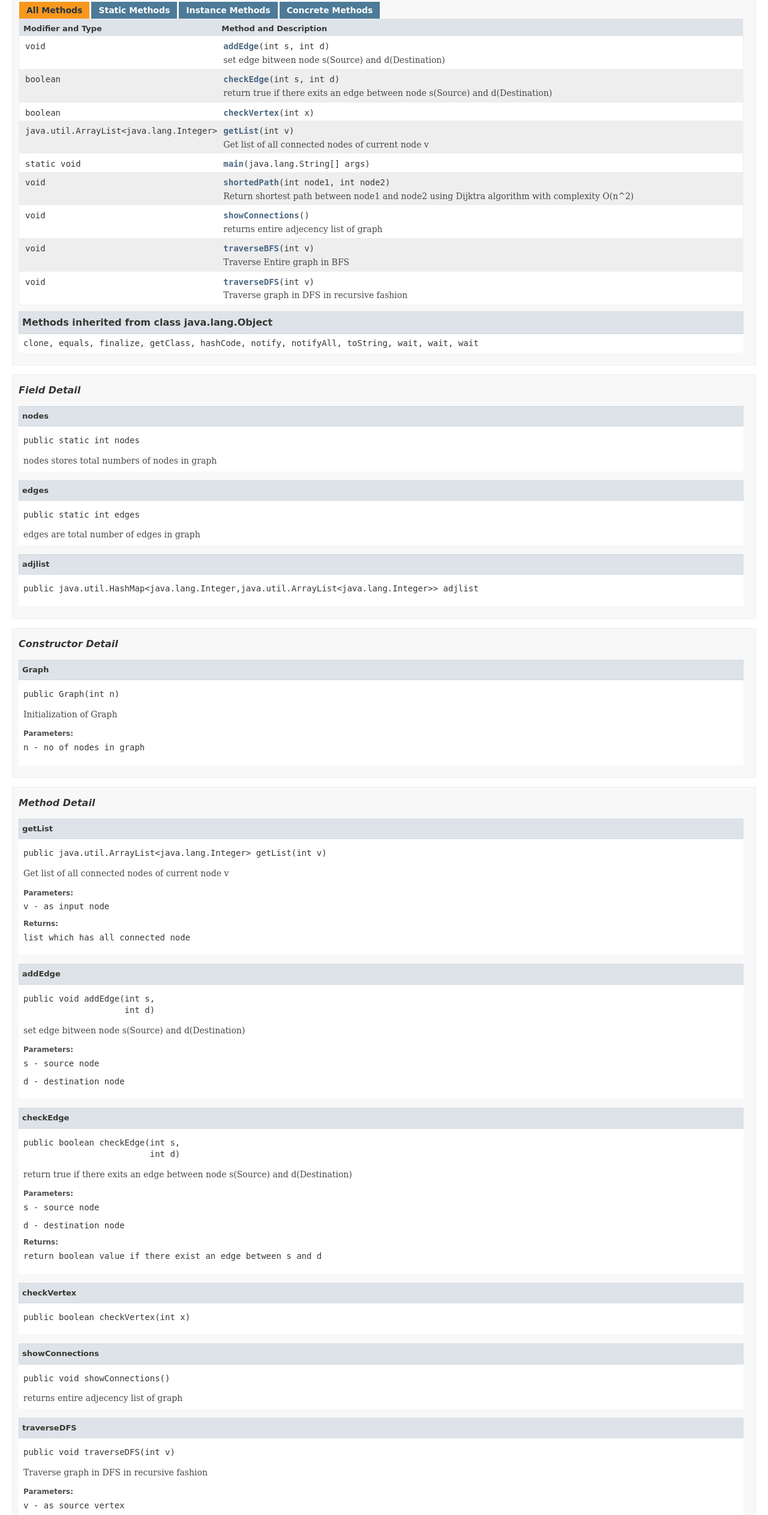
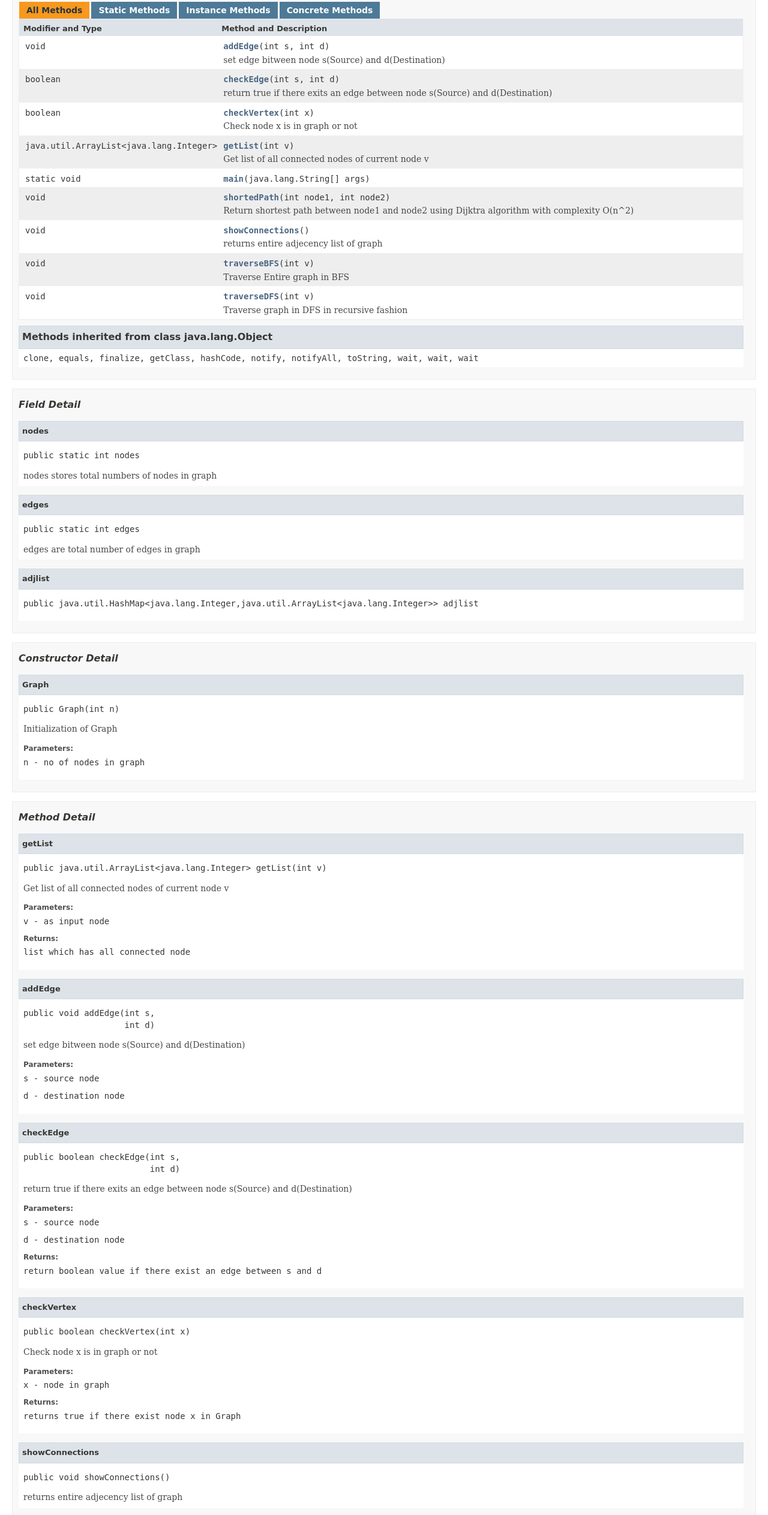
Before and after one commit to pawarashish564/Graph, a plain HTML site: page Graph.html in a window 1280 px wide. Shown: the part 904-3430 px from the top of the page at 60% size. Drawn offline with Linux system fonts and the light colour scheme; a web font is replaced by a local one.

Commit message:
minor changes

```diff
--- a/Graph.html
+++ b/Graph.html
@@ -2,7 +2,7 @@
 <!-- NewPage -->
 <html lang="en">
 <head>
-<!-- Generated by javadoc (1.8.0_201) on Fri May 31 22:19:31 IST 2019 -->
+<!-- Generated by javadoc (1.8.0_201) on Fri May 31 22:26:43 IST 2019 -->
 <title>Graph</title>
 <meta name="date" content="2019-05-31">
 <link rel="stylesheet" type="text/css" href="stylesheet.css" title="Style">
@@ -197,7 +197,9 @@ extends java.lang.Object</pre>
 </tr>
 <tr id="i2" class="altColor">
 <td class="colFirst"><code>boolean</code></td>
-<td class="colLast"><code><span class="memberNameLink"><a href="Graph.html#checkVertex-int-">checkVertex</a></span>(int&nbsp;x)</code>&nbsp;</td>
+<td class="colLast"><code><span class="memberNameLink"><a href="Graph.html#checkVertex-int-">checkVertex</a></span>(int&nbsp;x)</code>
+<div class="block">Check node x is in graph or not</div>
+</td>
 </tr>
 <tr id="i3" class="rowColor">
 <td class="colFirst"><code>java.util.ArrayList&lt;java.lang.Integer&gt;</code></td>
@@ -373,6 +375,13 @@ extends java.lang.Object</pre>
 <li class="blockList">
 <h4>checkVertex</h4>
 <pre>public&nbsp;boolean&nbsp;checkVertex(int&nbsp;x)</pre>
+<div class="block">Check node x is in graph or not</div>
+<dl>
+<dt><span class="paramLabel">Parameters:</span></dt>
+<dd><code>x</code> - node in graph</dd>
+<dt><span class="returnLabel">Returns:</span></dt>
+<dd>returns true if there exist node x in Graph</dd>
+</dl>
 </li>
 </ul>
 <a name="showConnections--">
```
Also changed, not shown: allclasses-frame.html (+1 -1 lines), allclasses-noframe.html (+1 -1 lines), constant-values.html (+1 -1 lines), deprecated-list.html (+1 -1 lines), help-doc.html (+1 -1 lines), index-all.html (+4 -2 lines), index.html (+1 -1 lines), overview-tree.html (+1 -1 lines), package-frame.html (+1 -1 lines), package-summary.html (+1 -1 lines), package-tree.html (+1 -1 lines), 2 other files.
